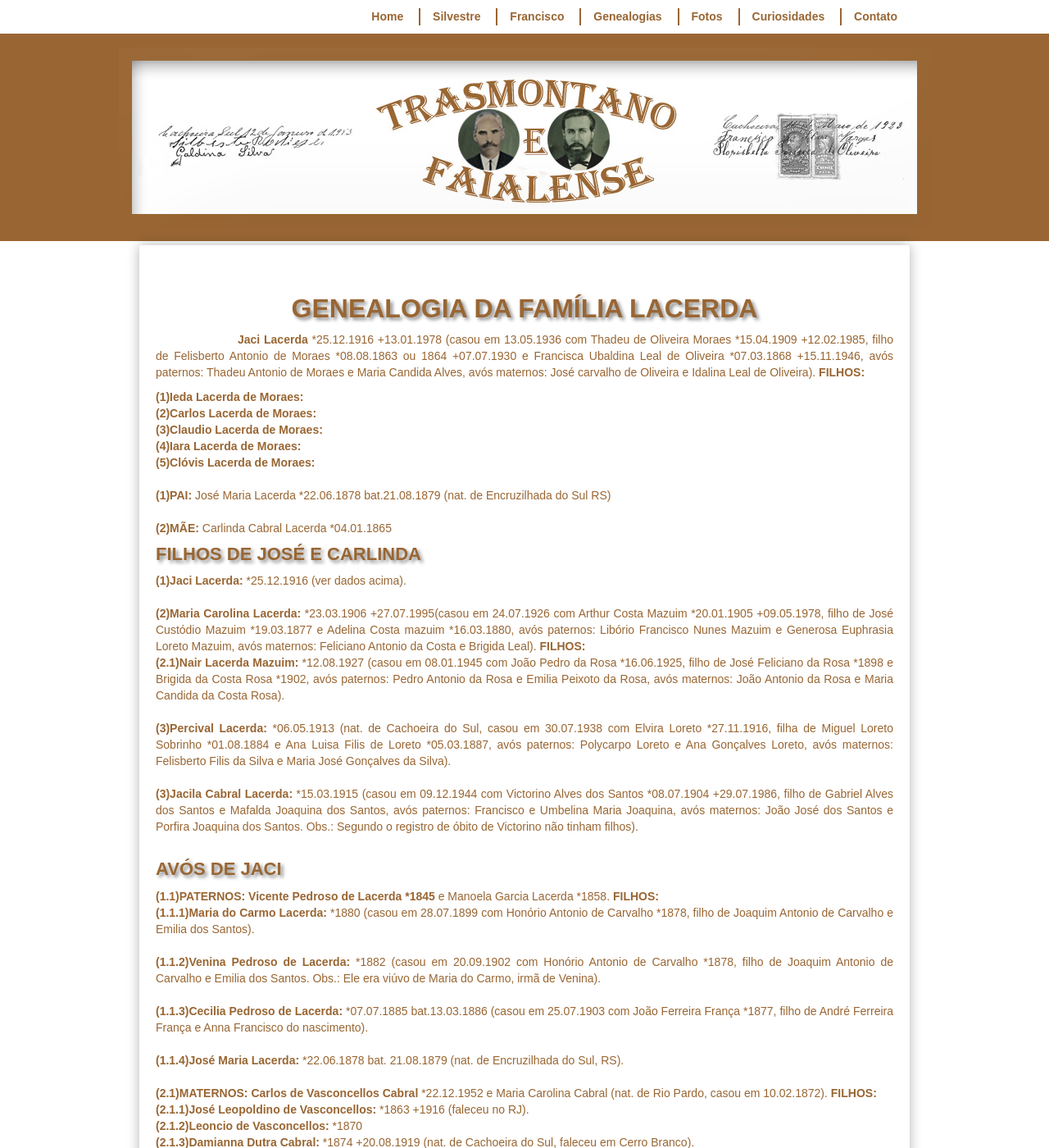
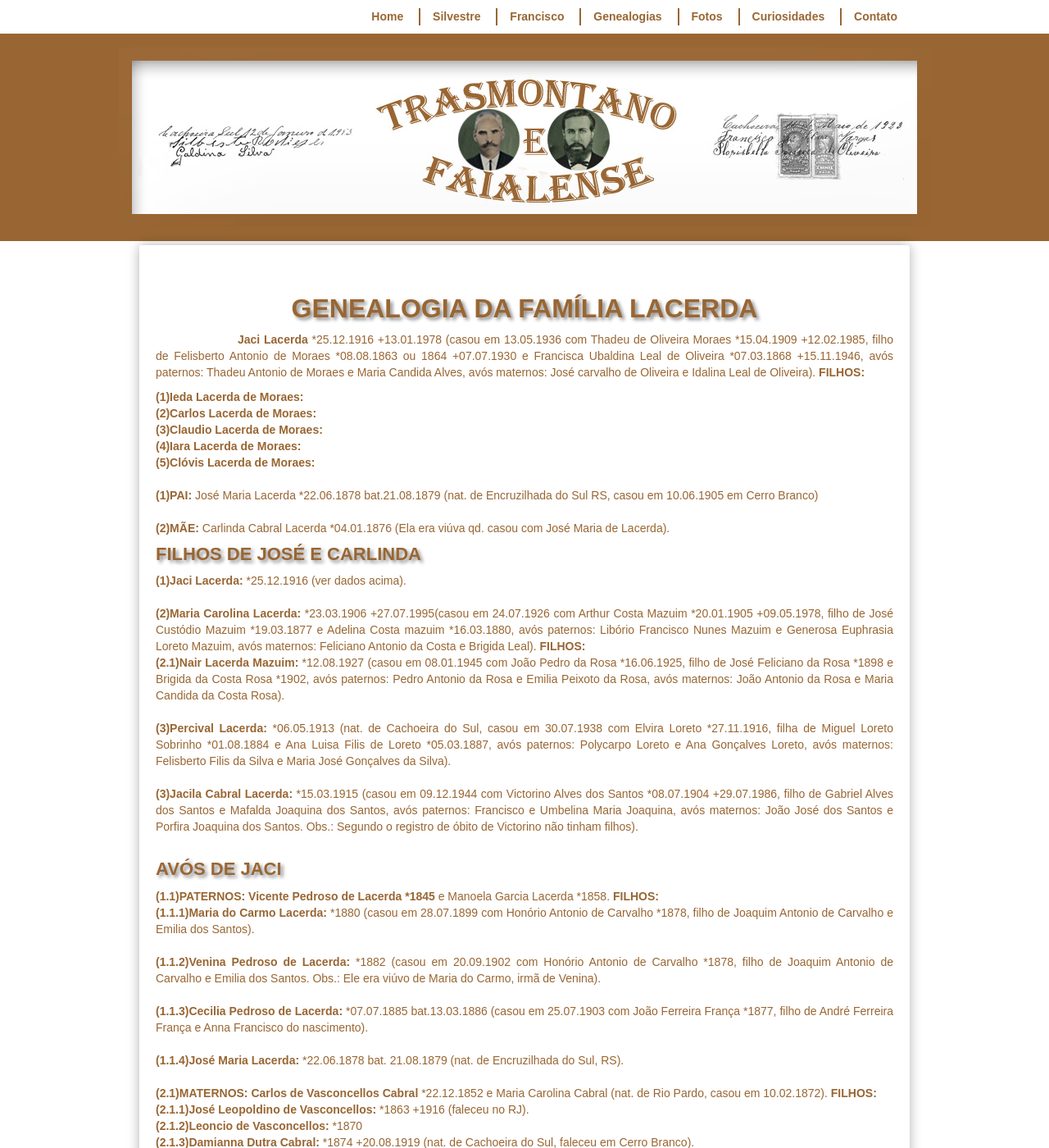
Before and after one commit to claudiovargas1955/claudiovargas1955.github.io, a Jekyll site: the page built from _pages/familia-lacerda.html, in a window 1280 px wide and 1400 px high. Shown: the whole window at 82% size. Built offline with Jekyll 4.4.1, drawn with Linux system fonts in a browser that asks for light colours; some web fonts are replaced.

Commit message:
Update familia-lacerda.html

```diff
--- a/_pages/familia-lacerda.html
+++ b/_pages/familia-lacerda.html
@@ -105,9 +105,9 @@ Idalina Leal de Oliveira). <b>FILHOS: </b><br>
 <b>(4)Iara Lacerda de Moraes:</b><br>
 <b>(5)Clóvis Lacerda de Moraes:</b><br><br>
 
-<b>(1)PAI: </b>José Maria Lacerda *22.06.1878 bat.21.08.1879 (nat. de Encruzilhada do Sul RS)<br><br>
+<b>(1)PAI: </b>José Maria Lacerda *22.06.1878 bat.21.08.1879 (nat. de Encruzilhada do Sul RS, casou em 10.06.1905 em Cerro Branco)<br><br>
 
-<b>(2)MÃE: </b>Carlinda Cabral Lacerda *04.01.1865 <br>
+<b>(2)MÃE: </b>Carlinda Cabral Lacerda *04.01.1876 (Ela era viúva qd. casou com José Maria de Lacerda). <br>
 
 <h4>FILHOS DE JOSÉ E CARLINDA</h4>
 <p><b>(1)Jaci Lacerda: </b>*25.12.1916 (ver dados acima).<br><br>
@@ -140,7 +140,7 @@ Santos e Porfira Joaquina dos Santos. Obs.: Segundo o registro de óbito de Vict
 
   <b>(1.1.4)José Maria Lacerda: </b>*22.06.1878 bat. 21.08.1879 (nat. de Encruzilhada do Sul, RS). <br><br>
 
-<b>(2.1)MATERNOS: Carlos de Vasconcellos Cabral </b>*22.12.1952 e Maria Carolina Cabral (nat. de Rio Pardo, casou em 10.02.1872).
+<b>(2.1)MATERNOS: Carlos de Vasconcellos Cabral </b>*22.12.1852 e Maria Carolina Cabral (nat. de Rio Pardo, casou em 10.02.1872).
 <b>FILHOS: </b><br>
   <b>(2.1.1)José Leopoldino de Vasconcellos: </b>*1863 +1916 (faleceu no RJ).<br>
   <b>(2.1.2)Leoncio de Vasconcellos: </b>*1870<br>
```
